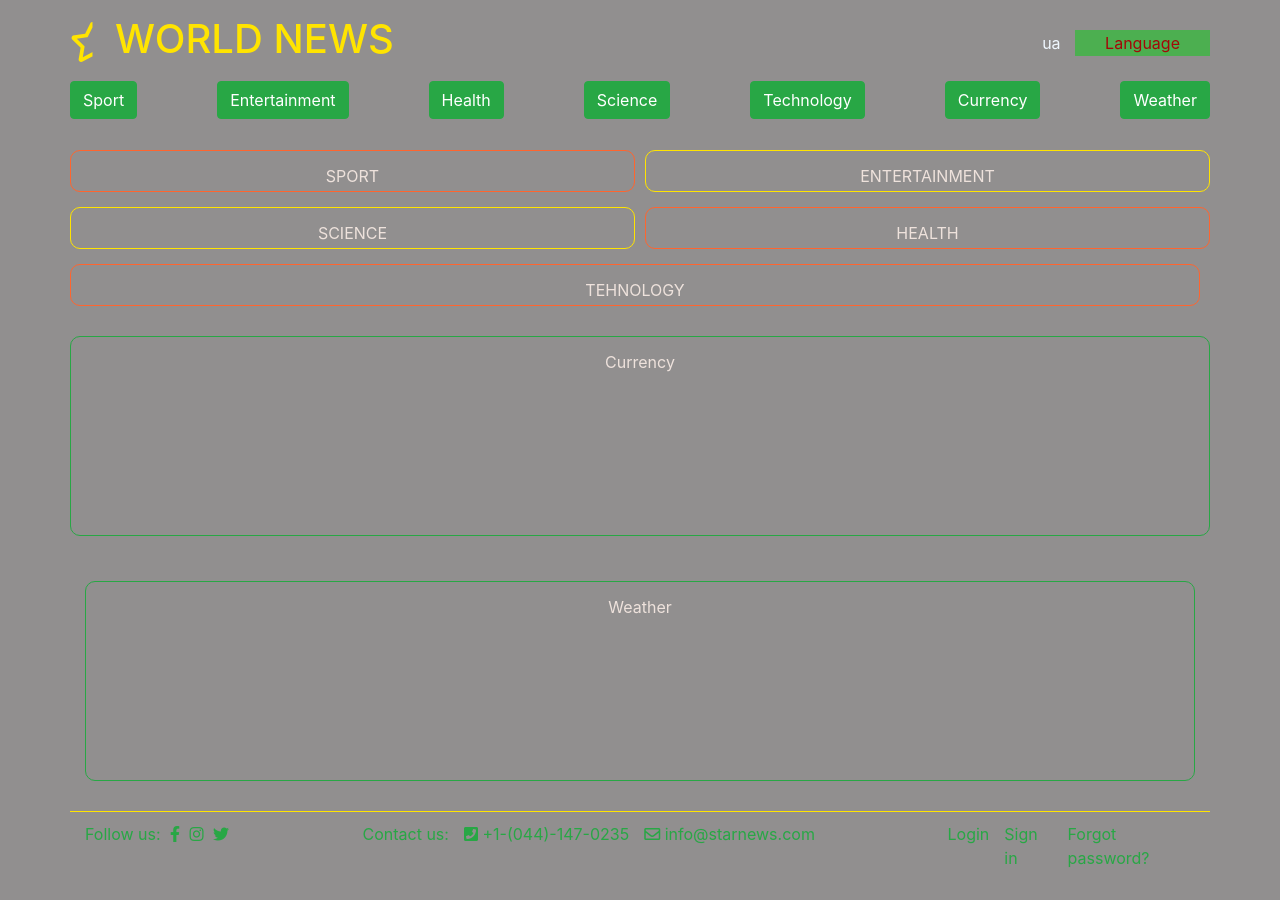
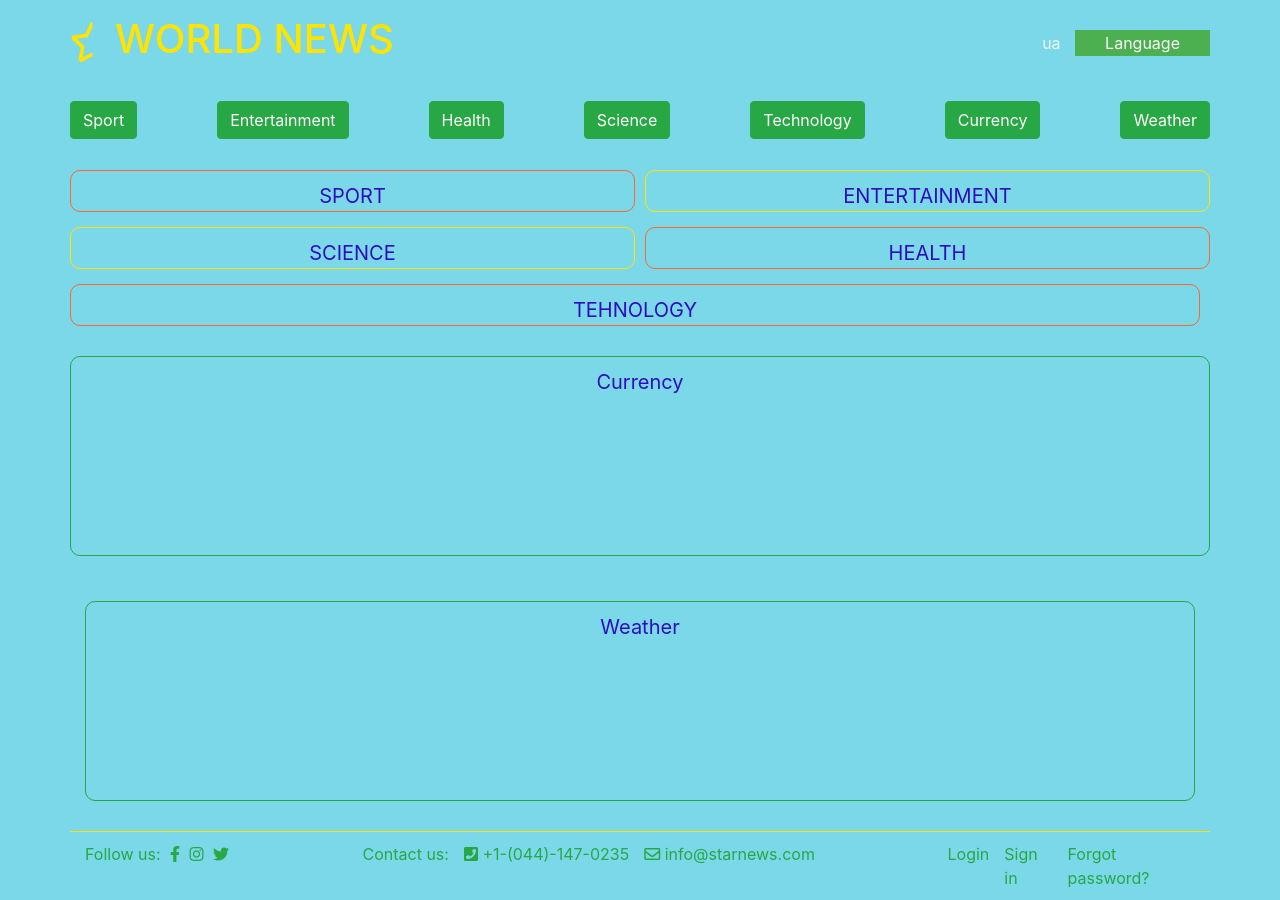
Before and after one commit to Roman1113/Swapy_JS, a plain HTML site: page News_Project/index.html in a window 1280 px wide. Drawn offline with Linux system fonts and the light colour scheme; no server answers.

Commit message:
add style

```diff
--- a/News_Project/css/main.css
+++ b/News_Project/css/main.css
@@ -1,9 +1,10 @@
 body {
-  background: rgb(145, 143, 143);
+  background: rgb(122, 216, 233);
 }
 
 .header-top {
   margin-top: 15px;
+  margin-bottom: 20px;
   align-items: center;
 }
 
@@ -142,10 +143,11 @@ body {
 }
 
 .label {
-  color: #eee2dc;
+  color: #2e0dc0;
   display: flex;
   justify-content: center;
   padding-top: 10px;
+  font-size: 20px;
 }
 
 .block1 {
@@ -275,7 +277,7 @@ body {
 /* Style The Dropdown Button */
 .dropbtn {
   background-color: #4caf50;
-  color: rgb(163, 8, 8);
+  color: rgb(252, 250, 250);
   padding-left: 30px;
   padding-right: 30px;
   font-size: 16px;
--- a/News_Project/index.html
+++ b/News_Project/index.html
@@ -27,7 +27,7 @@
                         <form class="form-inline">
                             <div class="dropdown">
                                 <text id="lang" class="language" style="color: aliceblue; padding: 10px">ua</text>
-                                <button class="dropbtn">Language</button>
+                                <button type="button" class="dropbtn">Language</button>
                                 <div class="dropdown-content">
                                     <button type="button" class="dropdown-item btnLanguage">ua</button>
                                     <button type="button" class="dropdown-item btnLanguage">ru</button>
--- a/News_Project/js/main.js
+++ b/News_Project/js/main.js
@@ -153,7 +153,10 @@ function GetCurrency(data) {
 }
 
 function GetNews(category, data) {
-
+  let wrapperChack = document.querySelector(".wrapper");
+  if (wrapperChack != null) {
+    wrapperChack.style.display = "block";
+  }
   if (category === "sport") {
     var sport = document.querySelector("#sport");
   } else if (category === "health") {
@@ -229,15 +232,15 @@ function GetNewsFromCategory({ articles }) {
     author.innerHTML = articles[i].author;
     wrapper.appendChild(author);
     let prob = document.createElement("div");
-    prob.innerHTML = 'style=height:50px';
-    prob.innerHTML = 'background-color: white';
+    // prob.innerHTML = 'style=height:50px';
+    // prob.innerHTML = 'background-color: white';
     wrapper.appendChild(prob);
   }
 }
 
 function click_language() {
   let cl = this;
-  console.log("cl", cl);
+ // console.log("cl", cl);
   l = document.getElementById('lang');
   l.innerHTML = cl.textContent;
   let leng = cl.textContent;
@@ -250,27 +253,3 @@ function click_language() {
   window.addEventListener("load", Init(leng));
   console.log("value", leng);
 }
-
-// var unirest = require("unirest");
-
-// var req = unirest("GET", "https://community-open-weather-map.p.rapidapi.com/weather");
-
-// req.query({
-//   "callback": "test",
-//   "id": "2172797",
-//   "units": "%22metric%22 or %22imperial%22",
-//   "mode": "xml%2C html",
-//   "q": "London%2Cuk"
-// });
-
-// req.headers({
-//   "x-rapidapi-host": "community-open-weather-map.p.rapidapi.com",
-//   "x-rapidapi-key": "a179aa314cmsh8046c773dd8f1edp15a74cjsne9d18d208bee"
-// });
-
-
-// req.end(function (res) {
-//   if (res.error) throw new Error(res.error);
-
-//   console.log(res.body);
-// });
```
